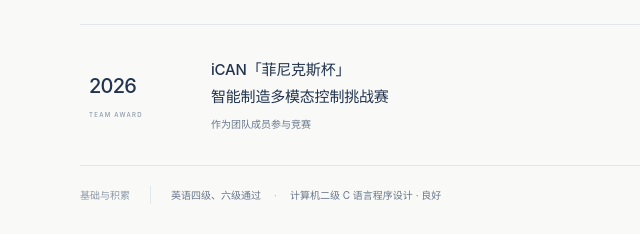
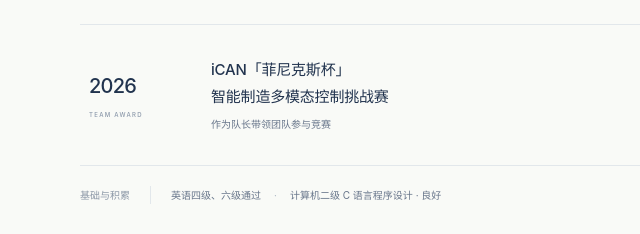
Before and after one commit to PEC0n0/web, a website: page about/index.html in a window 1280 px wide. Shown: the part 1390-1624 px from the top of the page, 0-640 px from the left. Drawn offline with Linux system fonts and the light colour scheme.

Commit message:
Correct iCAN competition role to team captain

```diff
--- a/about/index.html
+++ b/about/index.html
@@ -61,7 +61,7 @@
     </article>
     <div class="competition-list">
       <article class="competition"><div class="competition-year">2026<span>TEAM AWARD</span></div><div><h3>中国大学生机械工程创新创意大赛<br>智能制造赛</h3><p>江苏省赛区 · 本科生组 · 智能生产管控方向</p></div><span class="award-chip">省选拔赛 · 三等奖</span></article>
-      <article class="competition" id="ican-award"><div class="competition-year">2026<span>TEAM AWARD</span></div><div><h3>iCAN「菲尼克斯杯」<br>智能制造多模态控制挑战赛</h3><p>作为团队成员参与竞赛</p></div><div class="competition-actions"><span class="award-chip blue">选拔赛 · 二等奖</span><a class="report-link" href="/about/reports/ican-yiyandingzhen-report.pdf" type="application/pdf" target="_blank" rel="noopener" aria-label="查看医眼盯真技术报告（PDF，在新标签页打开）">查看技术报告 <span aria-hidden="true">↗</span></a></div></article>
+      <article class="competition" id="ican-award"><div class="competition-year">2026<span>TEAM AWARD</span></div><div><h3>iCAN「菲尼克斯杯」<br>智能制造多模态控制挑战赛</h3><p>作为队长带领团队参与竞赛</p></div><div class="competition-actions"><span class="award-chip blue">选拔赛 · 二等奖</span><a class="report-link" href="/about/reports/ican-yiyandingzhen-report.pdf" type="application/pdf" target="_blank" rel="noopener" aria-label="查看医眼盯真技术报告（PDF，在新标签页打开）">查看技术报告 <span aria-hidden="true">↗</span></a></div></article>
     </div>
     <div class="learning-line"><span>基础与积累</span><p>英语四级、六级通过<span>·</span>计算机二级 C 语言程序设计 · 良好</p><a class="text-link" href="/study/">我的学习站 ↗</a></div>
   </section>
```
